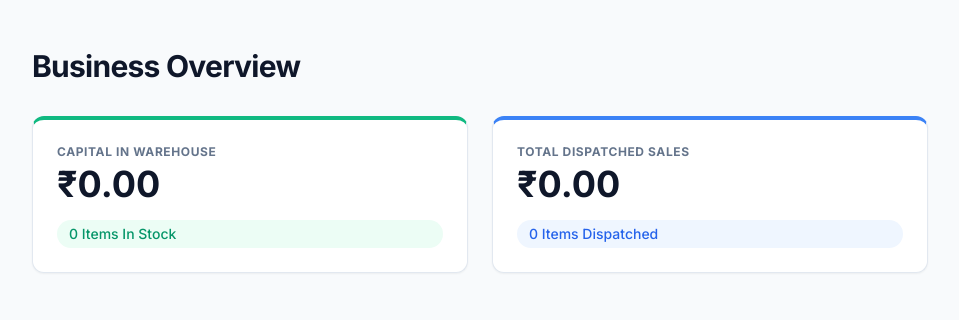
After one commit to UnforGBeast/SalesTracker, a Django app: page /dashboard/ in a window 1280 px wide. The commit adds this page. Shown: the top 320 px of the page, without its empty margins (160-1119 px from the left). Run offline with Django 5.2, Linux system fonts and the light colour scheme; data that the repository does not hold is empty; some libraries are stand-ins or nearby versions.

Commit message:
added dashboard to see the how much worth of stock is avaiable in inventory

```diff
--- a/tracker/models.py
+++ b/tracker/models.py
@@ -28,7 +28,8 @@ class FinishedProduct(models.Model):
     product_type = models.CharField(max_length=50,db_index=True)
     design_work = models.CharField(max_length=100, db_index=True, blank=True, null=True)
     weaver_name = models.CharField(max_length=100, db_index=True, blank=True, null=True)
-
+ # Inside your FinishedProduct class, add this below your other fields:
+    price = models.DecimalField(max_digits=10, decimal_places=2, default=0.00, help_text="Selling price of the item")
     return_reason = models.CharField(max_length=50, choices=RETURN_REASONS, null=True, blank=True)
     status = models.CharField(max_length=20, choices=InventoryStatus.choices, default=InventoryStatus.IN_STOCK)
     date_entered = models.DateTimeField(default=timezone.now)
--- /dev/null
+++ b/tracker/templates/dashboard.html
@@ -0,0 +1,38 @@
+<!DOCTYPE html>
+<html lang="en">
+<head>
+    <meta charset="UTF-8">
+    <meta name="viewport" content="width=device-width, initial-scale=1.0">
+    <title>Financial Dashboard | Silk O Zari</title>
+    <script src="https://cdn.tailwindcss.com"></script>
+    <link href="https://fonts.googleapis.com/css2?family=Inter:wght@400;500;600;700&display=swap" rel="stylesheet">
+    <style>body { font-family: 'Inter', sans-serif; }</style>
+</head>
+<body class="bg-slate-50 text-slate-800 antialiased p-6 md:p-12">
+
+    <div class="max-w-4xl mx-auto">
+        <h1 class="text-3xl font-bold text-slate-900 mb-8 tracking-tight">Business Overview</h1>
+
+        <div class="grid grid-cols-1 md:grid-cols-2 gap-6">
+            <!-- Capital on Shelves -->
+            <div class="bg-white p-6 rounded-xl shadow-sm border border-slate-200 border-t-4 border-t-emerald-500 hover:shadow-md transition-shadow">
+                <p class="text-xs font-bold text-slate-500 uppercase tracking-wider mb-1">Capital in Warehouse</p>
+                <h2 class="text-4xl font-bold text-slate-900">₹{{ inventory_value|floatformat:2 }}</h2>
+                <div class="mt-4 flex items-center text-sm font-medium text-emerald-600 bg-emerald-50 inline-block px-3 py-1 rounded-full">
+                    <span>{{ stock_count }} Items In Stock</span>
+                </div>
+            </div>
+
+            <!-- Total Revenue -->
+            <div class="bg-white p-6 rounded-xl shadow-sm border border-slate-200 border-t-4 border-t-blue-500 hover:shadow-md transition-shadow">
+                <p class="text-xs font-bold text-slate-500 uppercase tracking-wider mb-1">Total Dispatched Sales</p>
+                <h2 class="text-4xl font-bold text-slate-900">₹{{ total_sales|floatformat:2 }}</h2>
+                <div class="mt-4 flex items-center text-sm font-medium text-blue-600 bg-blue-50 inline-block px-3 py-1 rounded-full">
+                    <span>{{ sales_count }} Items Dispatched</span>
+                </div>
+            </div>
+        </div>
+    </div>
+
+</body>
+</html>
--- a/tracker/templates/scanner.html
+++ b/tracker/templates/scanner.html
@@ -49,6 +49,10 @@
                     <option value="DUPATTA">Dupatta</option>
                     <option value="FABRIC">Fabric</option>
                 </select>
+                <div class="relative">
+                    <span class="absolute inset-y-0 left-0 flex items-center pl-3 text-slate-500 font-medium">₹</span>
+                    <input type="number" id="price" placeholder="Selling Price" step="0.01" class="w-full p-3.5 pl-8 bg-slate-50 border rounded-lg text-sm">
+                </div>
                 <input type="text" id="design_work" placeholder="Design Work" class="w-full p-3.5 bg-slate-50 border rounded-lg text-sm">
                 <input type="text" id="weaver_name" placeholder="Weaver Name" class="w-full p-3.5 bg-slate-50 border rounded-lg text-sm">
 
@@ -134,7 +138,9 @@
                 endpoint = '/api/inbound/';
                 formData.append('product_type', document.getElementById('product_type').value);
                 formData.append('design_work', document.getElementById('design_work').value);
+                formData.append('price', document.getElementById('price').value);
                 formData.append('weaver_name', document.getElementById('weaver_name').value);
+
                 const imageFile = document.getElementById('product_image').files[0];
                 if (imageFile) formData.append('product_image', imageFile);
             } else if (currentMode === 'OUTBOUND') {
--- a/tracker/urls.py
+++ b/tracker/urls.py
@@ -6,5 +6,6 @@ urlpatterns = [
     path('api/inbound/', views.log_inbound, name='log_inbound'),
     path('api/outbound/', views.log_outbound, name='log_outbound'),
     path('api/return/', views.log_return, name='log_return'),
-    path('catalogue/', views.live_catalogue, name='catalogue')
+    path('catalogue/', views.live_catalogue, name='catalogue'),
+    path('dashboard/', views.financial_dashboard, name='dashboard')
 ]
--- a/tracker/views.py
+++ b/tracker/views.py
@@ -6,6 +6,7 @@ from django.views.decorators.csrf import csrf_exempt
 from django.utils import timezone
 import requests
 from .models import FinishedProduct, InventoryStatus
+from django.db.models import Sum
 
 # --- NEW IMPORTS FOR COMPRESSION ---
 from PIL import Image
@@ -57,7 +58,8 @@ def live_catalogue(request):
 def log_inbound(request):
     qr_id = request.data.get('qr_id')
     product_type = request.data.get('product_type')
-
+    raw_price = request.data.get('price')
+    price_value = raw_price if raw_price else 0.00
     if not qr_id or not product_type:
         return Response({'error': 'Missing QR ID or Product Type'}, status=status.HTTP_400_BAD_REQUEST)
 
@@ -74,6 +76,7 @@ def log_inbound(request):
             product_type=product_type,
             design_work=request.data.get('design_work', ''),
             weaver_name=request.data.get('weaver_name', ''),
+            price=price_value,
             status=InventoryStatus.IN_STOCK,
             date_entered=timezone.now()
         )
@@ -158,3 +161,21 @@ def log_return(request):
         return Response({'message': 'Item marked as RETURNED and placed back in inventory.'})
     except FinishedProduct.DoesNotExist:
         return Response({'error': 'Item not found in system!'}, status=status.HTTP_404_NOT_FOUND)
+def financial_dashboard(request):
+    # Calculate Capital on Shelves (IN_STOCK)
+    in_stock = FinishedProduct.objects.filter(status=InventoryStatus.IN_STOCK)
+    inventory_value = in_stock.aggregate(Sum('price'))['price__sum'] or 0
+    stock_count = in_stock.count()
+
+    # Calculate Total Revenue (DISPATCHED)
+    dispatched = FinishedProduct.objects.filter(status=InventoryStatus.DISPATCHED)
+    total_sales = dispatched.aggregate(Sum('price'))['price__sum'] or 0
+    sales_count = dispatched.count()
+
+    context = {
+        'inventory_value': inventory_value,
+        'stock_count': stock_count,
+        'total_sales': total_sales,
+        'sales_count': sales_count,
+    }
+    return render(request, 'dashboard.html', context)
```
